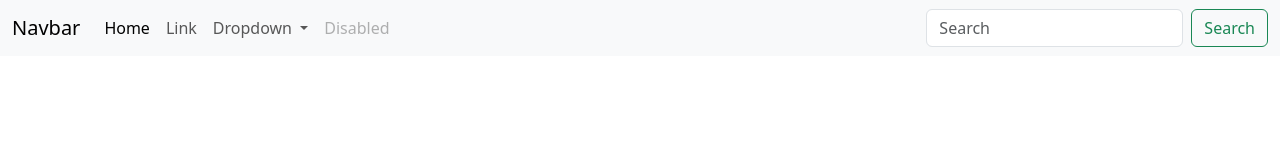
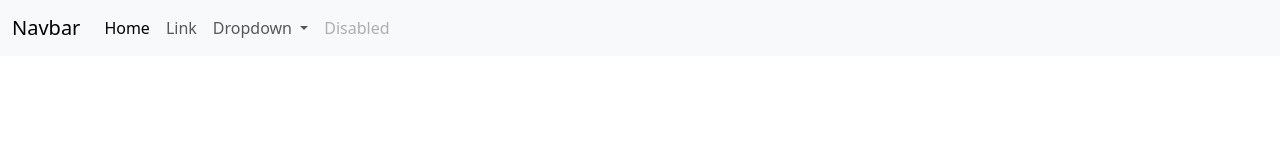
Before and after one commit to DevF-Breno/portfolio_wt, a plain HTML site: page portifolio/index.html in a window 1280 px wide. Drawn offline with nearby package versions, Linux system fonts and the light colour scheme.

Commit message:
bootstrap

```diff
--- a/portifolio/index.html
+++ b/portifolio/index.html
@@ -11,6 +11,8 @@
 </head>
 
 <body>
+
+    <!--breno-->
     <header>
         <div>
             <nav class="navbar navbar-expand-lg bg-body-tertiary">
@@ -47,20 +49,28 @@
                                 <a class="nav-link disabled" aria-disabled="true">Disabled</a>
                             </li>
                         </ul>
-                        <form class="d-flex" role="search">
-                            <input class="form-control me-2" type="search" placeholder="Search" aria-label="Search" />
-                            <button class="btn btn-outline-success" type="submit">Search</button>
-                        </form>
                     </div>
                 </div>
             </nav>
         </div>
     </header>
+<!--breno-->
 
 
+
+
+
+
+
+
+
+
+<!--breno-->
+    <script src="https://cdn.jsdelivr.net/npm/@popperjs/core@2.11.8/dist/umd/popper.min.js" integrity="sha384-I7E8VVD/ismYTF4hNIPjVp/Zjvgyol6VFvRkX/vR+Vc4jQkC+hVqc2pM8ODewa9r" crossorigin="anonymous"></script>
     <script src="https://cdn.jsdelivr.net/npm/bootstrap@5.3.8/dist/js/bootstrap.bundle.min.js"
         integrity="sha384-FKyoEForCGlyvwx9Hj09JcYn3nv7wiPVlz7YYwJrWVcXK/BmnVDxM+D2scQbITxI"
         crossorigin="anonymous"></script>
+        <!--breno-->
 </body>
 
 </html>
```
